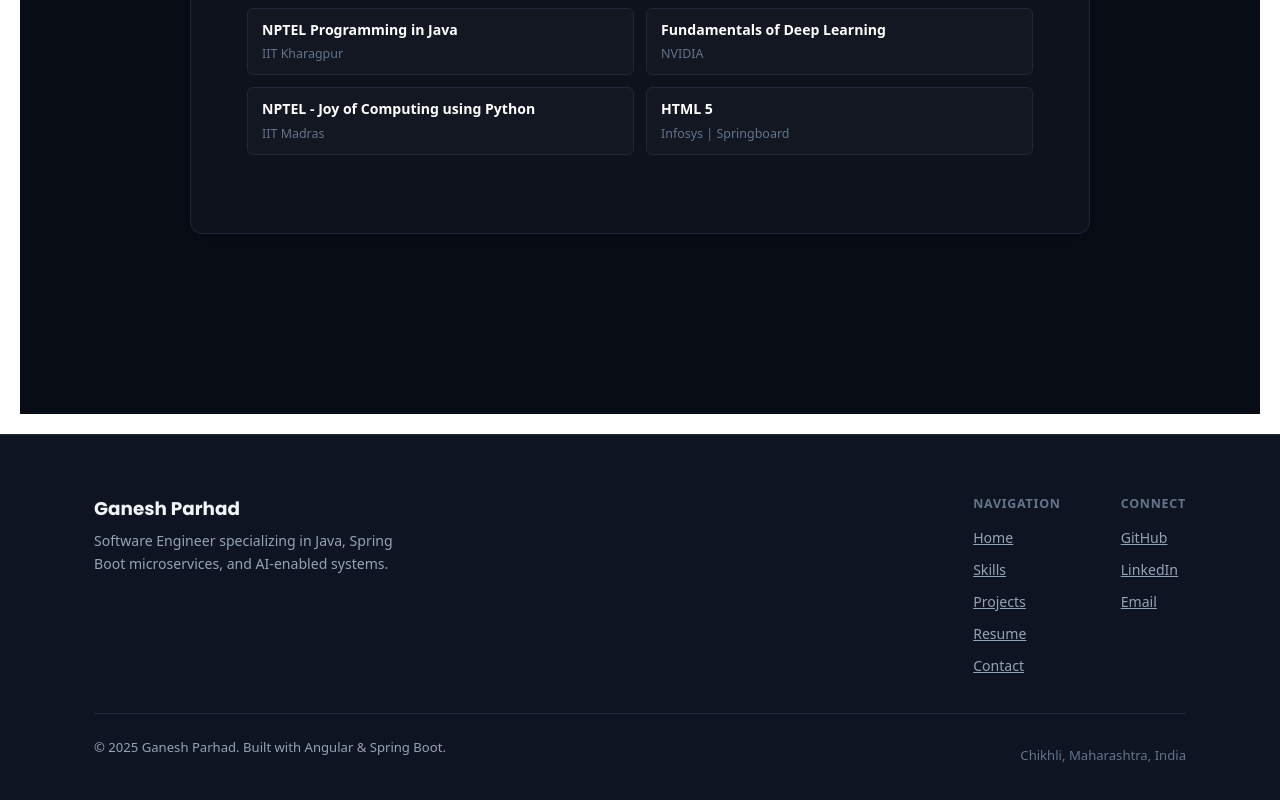
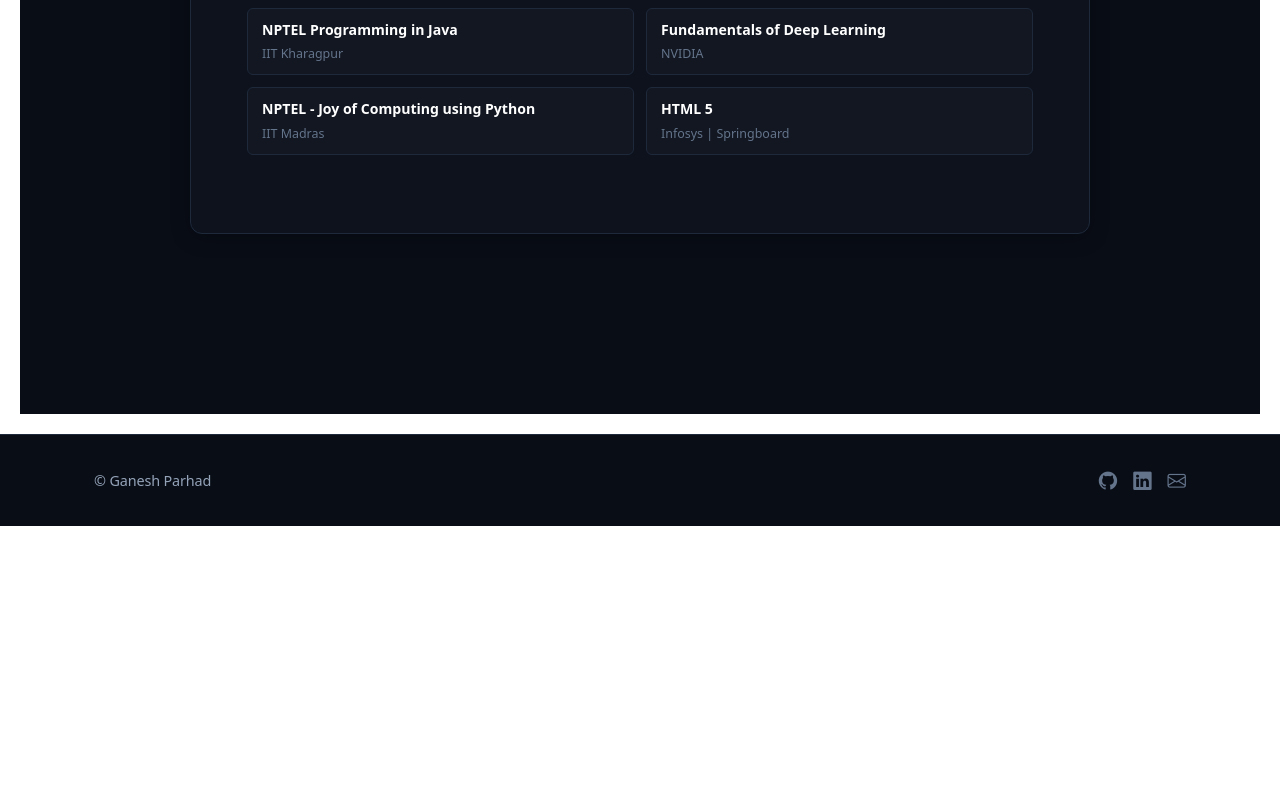
Before and after one commit to ganeshparhad10/Portfolio-Angular, an Angular app: page /resume in a window 1280 px wide. Shown: the part 1965-2765 px from the top of the page. After the commit the page ends 2491 px from the top, so only its background shows below. Built offline with nearby package versions, Linux system fonts and the light colour scheme.

Commit message:
refactor(footer): simplify footer to minimal layout and retain only © Ganesh Parhad

```diff
--- a/src/app/components/footer/footer.component.css
+++ b/src/app/components/footer/footer.component.css
@@ -1,96 +1,52 @@
 .site-footer {
-  background: var(--bg-surface);
+  background: var(--bg-body);
   border-top: 1px solid var(--border-subtle);
-  padding: 60px 0 32px;
+  padding: 32px 0;
 }
 
 .footer-inner {
   max-width: 1140px;
   margin: 0 auto;
   padding: 0 24px;
-}
-
-.footer-top {
-  display: flex;
-  justify-content: space-between;
-  align-items: flex-start;
-  flex-wrap: wrap;
-  gap: 40px;
-  padding-bottom: 36px;
-  border-bottom: 1px solid var(--border-subtle);
-}
-
-.footer-brand {
-  max-width: 320px;
-}
-
-.brand-name {
-  font-family: var(--font-heading);
-  font-size: 1.15rem;
-  font-weight: 700;
-  color: var(--text-main);
-  display: block;
-  margin-bottom: 8px;
-}
-
-.brand-bio {
-  font-size: 0.88rem;
-  color: var(--text-muted);
-  line-height: 1.6;
-  margin: 0;
-}
-
-.footer-links-group {
-  display: flex;
-  gap: 60px;
-}
-
-.col-title {
-  font-size: 0.78rem;
-  font-weight: 600;
-  color: var(--text-dim);
-  text-transform: uppercase;
-  letter-spacing: 0.06em;
-  display: block;
-  margin-bottom: 12px;
-}
-
-.footer-col ul {
-  list-style: none;
-  padding: 0;
-  margin: 0;
-  display: flex;
-  flex-direction: column;
-  gap: 8px;
-}
-
-.footer-col ul li a {
-  color: var(--text-muted);
-  font-size: 0.88rem;
-  transition: color 0.15s ease;
-}
-
-.footer-col ul li a:hover {
-  color: var(--text-main);
-}
-
-.footer-bottom {
-  padding-top: 24px;
   display: flex;
   justify-content: space-between;
   align-items: center;
   flex-wrap: wrap;
-  gap: 12px;
-  font-size: 0.82rem;
-  color: var(--text-dim);
+  gap: 16px;
 }
 
-.location-badge {
-  color: var(--text-dim);
+.copyright {
+  font-size: 0.9rem;
+  color: var(--text-muted);
+  font-weight: 500;
+  letter-spacing: -0.01em;
 }
 
-@media (max-width: 640px) {
-  .footer-links-group {
-    gap: 36px;
+.footer-social {
+  display: flex;
+  align-items: center;
+  gap: 16px;
+}
+
+.social-icon {
+  color: var(--text-dim);
+  font-size: 1.15rem;
+  transition: color 0.15s ease, transform 0.15s ease;
+  display: flex;
+  align-items: center;
+  justify-content: center;
+}
+
+.social-icon:hover {
+  color: var(--text-main);
+  transform: translateY(-1px);
+}
+
+@media (max-width: 480px) {
+  .footer-inner {
+    flex-direction: column;
+    justify-content: center;
+    text-align: center;
+    gap: 12px;
   }
 }
--- a/src/app/components/footer/footer.component.html
+++ b/src/app/components/footer/footer.component.html
@@ -1,39 +1,17 @@
 <footer class="site-footer">
   <div class="footer-inner">
-    <div class="footer-top">
-      <div class="footer-brand">
-        <span class="brand-name">Ganesh Parhad</span>
-        <p class="brand-bio">
-          Software Engineer specializing in Java, Spring Boot microservices, and AI-enabled systems.
-        </p>
-      </div>
+    <span class="copyright">© Ganesh Parhad</span>
 
-      <div class="footer-links-group">
-        <div class="footer-col">
-          <span class="col-title">Navigation</span>
-          <ul>
-            <li><a routerLink="/">Home</a></li>
-            <li><a routerLink="/skills">Skills</a></li>
-            <li><a routerLink="/projects">Projects</a></li>
-            <li><a routerLink="/resume">Resume</a></li>
-            <li><a routerLink="/contact">Contact</a></li>
-          </ul>
-        </div>
-
-        <div class="footer-col">
-          <span class="col-title">Connect</span>
-          <ul>
-            <li><a href="https://github.com/ganeshparhad10" target="_blank" rel="noopener noreferrer">GitHub</a></li>
-            <li><a href="https://www.linkedin.com/in/ganesh-parhad-b77b9225a" target="_blank" rel="noopener noreferrer">LinkedIn</a></li>
-            <li><a href="mailto:ganeshparhad42@gmail.com">Email</a></li>
-          </ul>
-        </div>
-      </div>
-    </div>
-
-    <div class="footer-bottom">
-      <p>© {{ currentYear }} Ganesh Parhad. Built with Angular & Spring Boot.</p>
-      <span class="location-badge">Chikhli, Maharashtra, India</span>
+    <div class="footer-social">
+      <a href="https://github.com/ganeshparhad10" target="_blank" rel="noopener noreferrer" aria-label="GitHub" class="social-icon">
+        <i class="bi bi-github"></i>
+      </a>
+      <a href="https://www.linkedin.com/in/ganesh-parhad-b77b9225a" target="_blank" rel="noopener noreferrer" aria-label="LinkedIn" class="social-icon">
+        <i class="bi bi-linkedin"></i>
+      </a>
+      <a href="mailto:ganeshparhad42@gmail.com" aria-label="Email" class="social-icon">
+        <i class="bi bi-envelope"></i>
+      </a>
     </div>
   </div>
 </footer>
```
